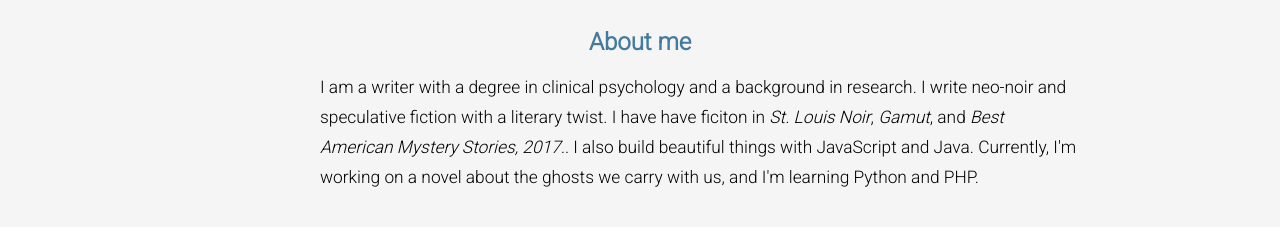
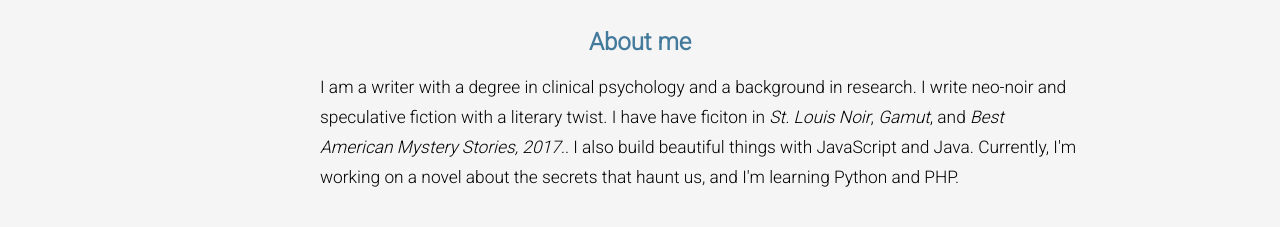
Before and after one commit to coney-s/profile-website, a plain HTML site: page index.html in a window 1280 px wide. Shown: the part 986-1213 px from the top of the page. Drawn offline with nearby package versions, Linux system fonts and the light colour scheme; files whose address does not match are found by name.

Commit message:
changed about.

```diff
--- a/index.html
+++ b/index.html
@@ -110,8 +110,7 @@
     <p class="personalStatement">I am a writer with a degree in clinical psychology and a background in research.
         I write neo-noir and speculative fiction with a literary twist. I have  have ficiton in
         <em>St. Louis Noir</em>, <em>Gamut</em>, and <em>Best American Mystery Stories, 2017.</em>. I also build beautiful
-         things with JavaScript and Java. Currently, I'm working on a novel about the ghosts we carry
-         with us, and I'm learning Python and PHP.
+         things with JavaScript and Java. Currently, I'm working on a novel about the secrets that haunt us, and I'm learning Python and PHP.
     </p>
 </div>
 
```
